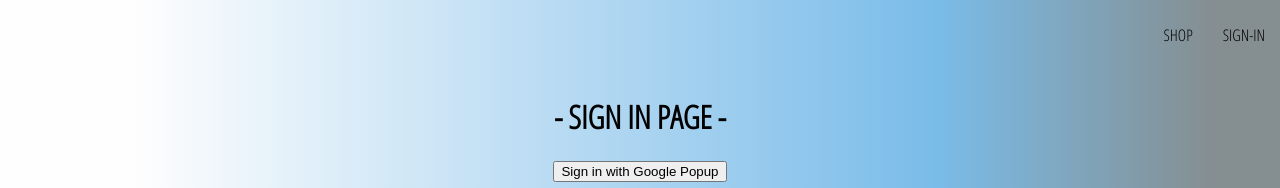
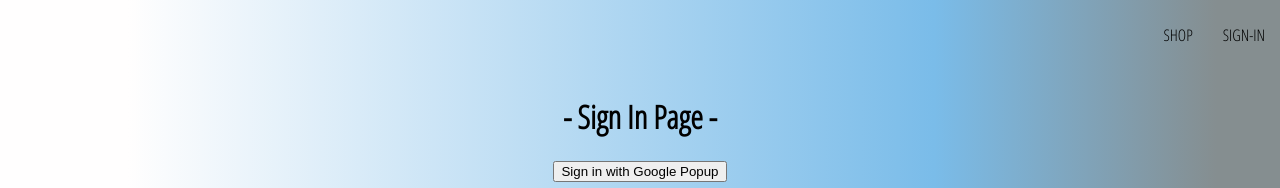
Before and after one commit to vargaae/multi-micro-store-24, a React (Create React App) app: page /sign-in in a window 1280 px wide. Shown: the top 188 px of the page. Built offline with nearby package versions, Linux system fonts and the light colour scheme; some icons are missing.

Commit message:
003styling

```diff
--- a/src/routes/sign-in/sign-in.component.jsx
+++ b/src/routes/sign-in/sign-in.component.jsx
@@ -10,7 +10,7 @@ const SingIn = () => {
 
   return (
     <div className="sign">
-      <h1>- SIGN IN PAGE -</h1>
+      <h1>- Sign In Page -</h1>
       <button onClick={logGoogleUser}>
       Sign in with Google Popup
       </button>
```
